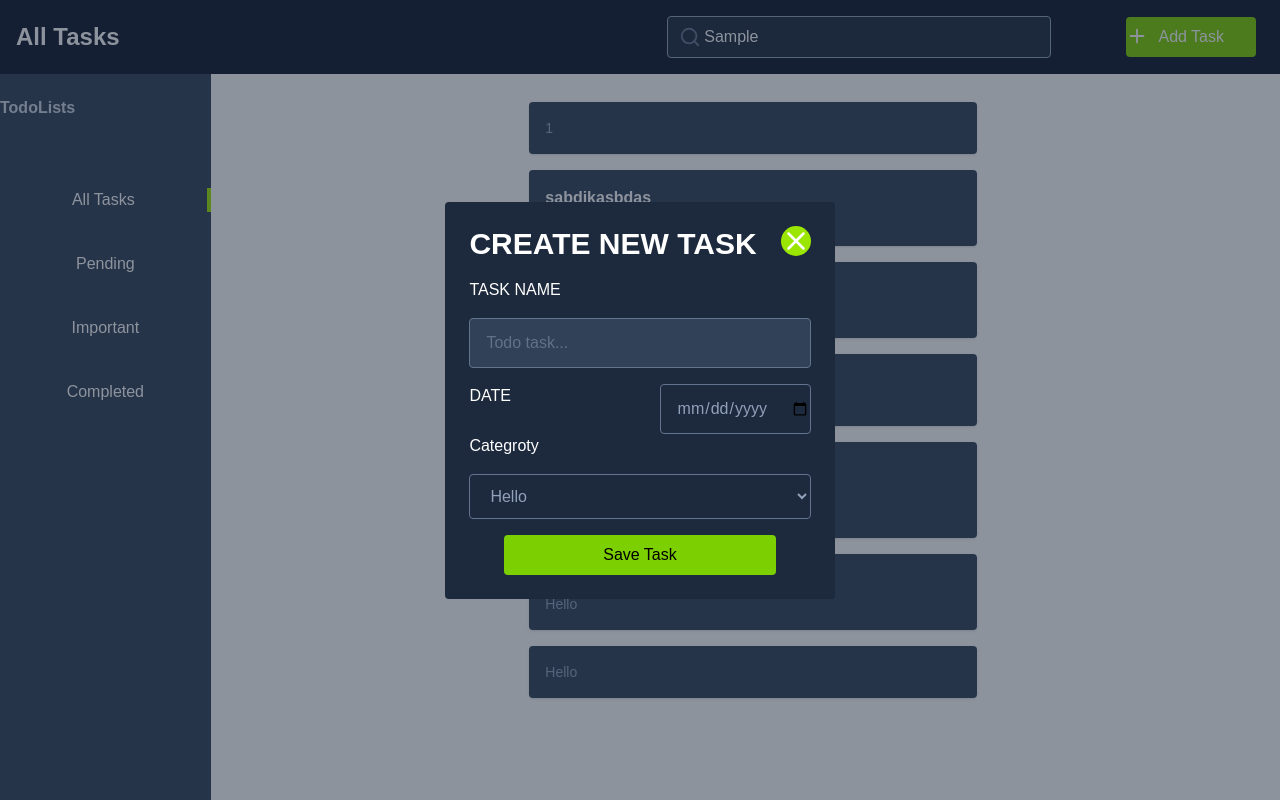
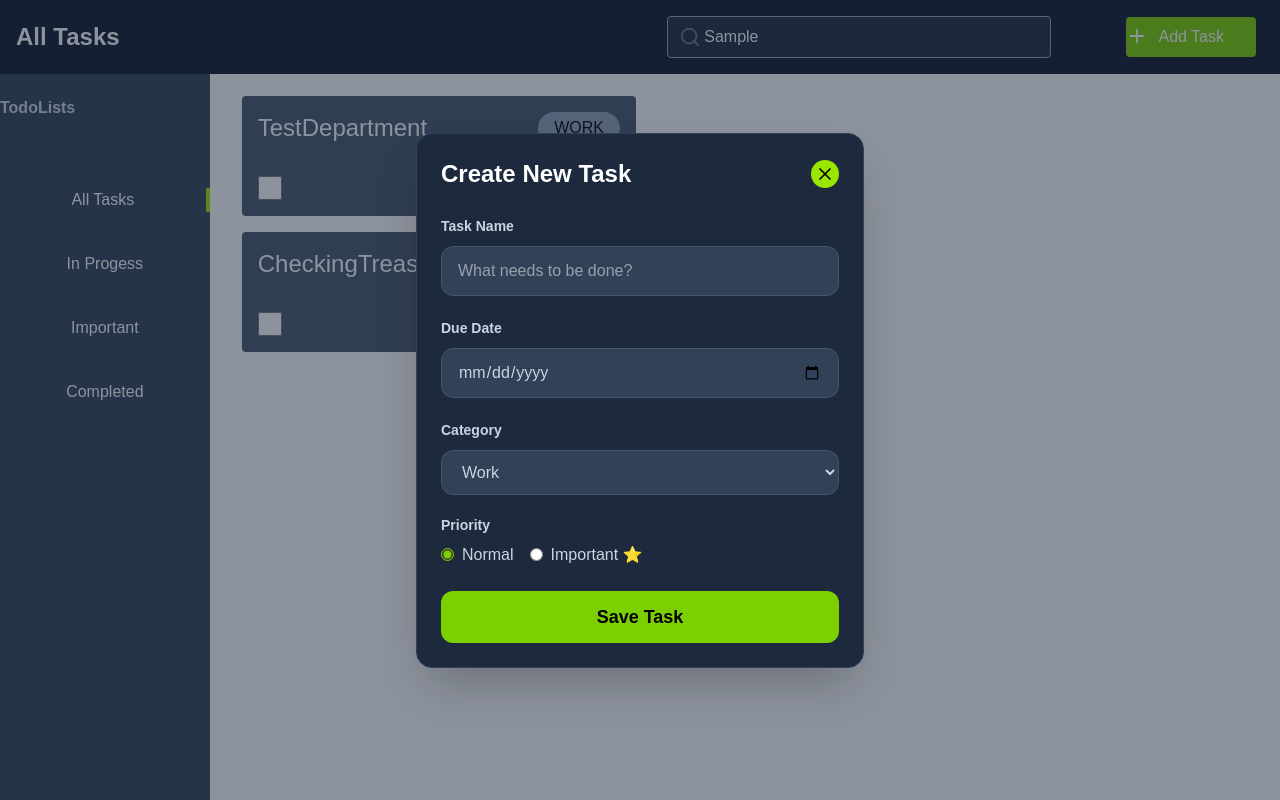
Before and after one commit to ashokbhattaraii/todoapp, a Next.js app: page / in a window 1280 px wide. Both pictures are taken after typing "Sample" into the empty fields and a click on the button "Add Task". Built offline with nearby package versions, Linux system fonts and the light colour scheme.

Commit message:
data displayed

```diff
--- a/app/Component/addarea/add.tsx
+++ b/app/Component/addarea/add.tsx
@@ -1,11 +1,12 @@
 import { useFormContext } from "../Context/FormContext";
-import { X } from "lucide-react";
+import { Check, X } from "lucide-react";
 import { useEffect, useState } from "react";
 import { useForm } from "react-hook-form";
 interface listType {
   name: string;
   date: string;
   category: string;
+  priority: "Normal" | "Important";
 }
 
 export default function Add({ onAddTodo, todoList }: any) {
@@ -33,76 +34,146 @@ export default function Add({ onAddTodo, todoList }: any) {
 
   return (
     <>
-      <div className="flex w-full justify-center items-center">
-        {todoList && todoList.length > 0 ? (
-          <ul className="w-full max-w-md space-y-4">
-            {todoList.map((todo: listType, index: number) => (
-              <li
+      <div className="flex w-full mt-20 px-4">
+        <div>
+          {todoList.length > 0 ? (
+            todoList.map((todo: any, index: any) => {
+              return (
+                <>
+                  <div
+                    id="todo"
+                    className="flex flex-col my-4 hover:translate-x-3 transition-transform ease-out duration-300"
                     key={index}
-                className="bg-slate-700 text-white p-4 rounded shadow flex justify-between items-center"
                   >
-                <div>
-                  <p className="font-bold">{todo.name}</p>
-                  <p className="text-sm text-slate-400">{todo.date}</p>
-                  <p className="text-sm text-slate-400">{todo.category}</p>
+                    <div
+                      key={index}
+                      id="listTodo"
+                      className="w-full bg-slate-600 rounded"
+                    >
+                      <div
+                        key={index}
+                        className="flex gap-10 px-4 max-w-4xl py-4"
+                      >
+                        <p className="text-2xl text-white hover:text-lime-400">
+                          {todo.name}
+                        </p>
+                        <p className="ml-auto rounded-2xl bg-slate-400 px-4 py-1 text-black hover:bg-slate-300">
+                          {todo.category.toUpperCase()}
+                        </p>
                       </div>
-              </li>
-            ))}
-          </ul>
+                      <div className="flex">
+                        <input
+                          type="checkbox"
+                          className="ml-4 mt-4 h-6 w-6 cursor-pointer rounded border-slate-600 bg-slate-800 accent-lime-500 transition-all hover:scale-110 "
+                        />
+
+                        <p className="ml-auto mr-4 py-4 text-white">
+                          {todo.date}
+                        </p>
+                      </div>
+                    </div>
+                  </div>
+                </>
+              );
+            })
           ) : (
-          <div className="flex items-center justify-center">
-            <img src="nolist.png" alt="No tasks" />
+            <img src="nolist.png" alt="" />
+          )}
         </div>
-        )}
-
         <div
           id="addNewListContainer"
           className={`fixed inset-0 flex justify-center items-center bg-slate-800/50 text-white ${
             formClose ? "block" : "hidden"
           }`}
         >
-          <form className="bg-slate-800 backdrop-blur-2xl p-6 rounded">
-            <div id="heading" className="flex justify-between gap-6 ">
-              <h1 className="text-3xl font-extrabold">CREATE NEW TASK</h1>
+          <form
+            onSubmit={handleSubmit(onSubmit)}
+            className="w-full max-w-md bg-slate-800 p-6 rounded-2xl shadow-2xl border border-slate-700"
+          >
+            <div className="flex items-center mb-6">
+              <h1 className="text-2xl font-extrabold text-white">
+                Create New Task
+              </h1>
               <X
-                className="ml-auto  rounded-full bg-lime-400"
-                size={30}
+                className="ml-auto cursor-pointer rounded-full p-1 bg-lime-400 text-black hover:scale-105 transition"
+                size={28}
                 onClick={hanldeForm}
               />
             </div>
-            <div id="task" className="my-4">
-              <span>TASK NAME</span>
+
+            <div className="mb-5">
+              <label className="text-sm font-semibold text-slate-300">
+                Task Name
+              </label>
               <input
                 type="text"
-                className="border outline-0 rounded border-slate-500 w-full pl-4 py-3 my-4 bg-slate-700 text-slate-400"
-                placeholder="Todo task..."
-                {...register("name")}
+                placeholder="What needs to be done?"
+                {...register("name", { required: true })}
+                className="mt-2 w-full px-4 py-3 rounded-xl bg-slate-700 text-white border border-slate-600 outline-none focus:ring-2 focus:ring-lime-500"
               />
-              <div id="date" className="flex flex-col m"></div>
-              <div className="flex gap-2 justify-between">
-                <span className="mb-4">DATE</span>
+              {errors.name && (
+                <p className="text-red-400 text-xs mt-1">
+                  Task name is required
+                </p>
+              )}
+            </div>
+
+            <div className="mb-5">
+              <label className="text-sm font-semibold text-slate-300">
+                Due Date
+              </label>
               <input
                 type="date"
-                  className="border outline-0 pl-4 py-3 rounded border-slate-500 text-slate-400 bg-slate-800"
                 {...register("date")}
+                className="mt-2 w-full px-4 py-3 rounded-xl bg-slate-700 text-slate-300 border border-slate-600 outline-none focus:ring-2 focus:ring-lime-500"
               />
             </div>
-              <div id="cate" className="flex flex-col">
-                <span className="mb-4">Categroty</span>
+
+            <div className="mb-5">
+              <label className="text-sm font-semibold text-slate-300">
+                Category
+              </label>
               <select
-                  className="border outline-0 pl-4 py-3 rounded border-slate-500 text-slate-400 bg-slate-800"
                 {...register("category")}
+                className="mt-2 w-full px-4 py-3 rounded-xl bg-slate-700 text-slate-300 border border-slate-600 outline-none focus:ring-2 focus:ring-lime-500"
               >
-                  <option value="Hello">Hello</option>
-                  <option value="Hello">Hello</option>
-                  <option value="Data">Hello</option>
+                <option value="Work">Work</option>
+                <option value="Personal">Personal</option>
+                <option value="Study">Study</option>
               </select>
             </div>
+
+            <div className="mb-6">
+              <label className="text-sm font-semibold text-slate-300 mb-2 block">
+                Priority
+              </label>
+              <div className="flex gap-4">
+                <label className="flex items-center gap-2 text-slate-300">
+                  <input
+                    type="radio"
+                    value="normal"
+                    {...register("priority")}
+                    defaultChecked
+                    className="accent-lime-500"
+                  />
+                  Normal
+                </label>
+
+                <label className="flex items-center gap-2 text-slate-300">
+                  <input
+                    type="radio"
+                    value="important"
+                    {...register("priority")}
+                    className="accent-red-500"
+                  />
+                  Important ⭐
+                </label>
               </div>
+            </div>
+
             <button
               type="submit"
-              className="flex justify-center items-center mx-auto  py-2 px-4 mt-4 w-[80%] rounded bg-lime-500 text-black outline-0"
-              onClick={handleSubmit(onSubmit)}
+              className="w-full py-3 rounded-xl bg-lime-500 text-black font-bold text-lg hover:bg-lime-400 transition"
             >
               Save Task
             </button>
--- a/app/Component/sidebar/sidebar.tsx
+++ b/app/Component/sidebar/sidebar.tsx
@@ -1,23 +1,27 @@
 import Button from "../button";
 
+import { useState } from "react";
 export default function Sidebar() {
+  const selectedClass = " border-r-4 border-lime-400 ";
   return (
     <>
       <div
         id="sideBarContainer"
-        className=" bg-slate-700  min-h-screen w-64  text-slate-300 pt-20 flex flex-col gap-5  "
+        className="  bg-slate-700  min-h-screen w-64  text-slate-300 pt-20 flex flex-col gap-5  "
       >
         <h1 className="text-slate-300 mt-4   font-extrabold">TodoLists</h1>
         <div
           id="subDivide"
           className="flex flex-col gap-2 mt-8   w-full text-white"
         >
-          <button className="flex items-center justify-center px-8 gap-6 my-4 border-r-4 border-lime-400 ">
+          <button
+            className={`flex items-center justify-center px-8 gap-6 my-4  ${selectedClass}`}
+          >
             <span>All Tasks</span>
           </button>
 
           <button className="flex items-center justify-center px-8 gap-6  my-4  ">
-            <span>Pending</span>
+            <span>In Progess</span>
           </button>
 
           <button className="flex items-center justify-center px-8 gap-6  my-4   ">
--- a/data/todoList.json
+++ b/data/todoList.json
@@ -1,37 +1,14 @@
 [
   {
-    "name": "",
-    "date": "",
-    "category": "1"
+    "name": "TestDepartment",
+    "date": "2000-01-01",
+    "category": "Work",
+    "priority": "important"
   },
   {
-    "name": "sabdjkasbdas",
-    "date": "",
-    "category": "1"
-  },
-  {
-    "name": "sabdasbdjas",
-    "date": "",
-    "category": "1"
-  },
-  {
-    "name": "",
+    "name": "CheckingTreasurer",
     "date": "2000-01-01",
-    "category": "1"
-  },
-  {
-    "name": "jasbdhasvd",
-    "date": "2000-01-01",
-    "category": "1"
-  },
-  {
-    "name": "TestDepartment",
-    "date": "",
-    "category": "Hello"
-  },
-  {
-    "name": "",
-    "date": "",
-    "category": "Hello"
+    "category": "Personal",
+    "priority": "normal"
   }
 ]
```
Lines whose indentation alone changed are shown as unchanged.
